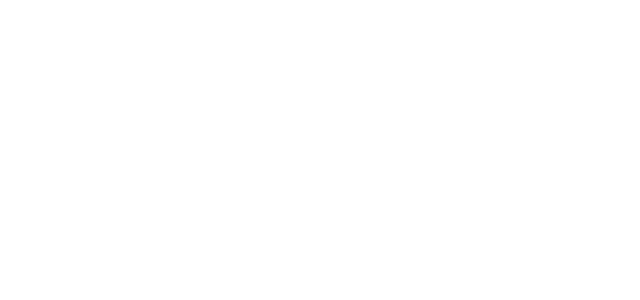
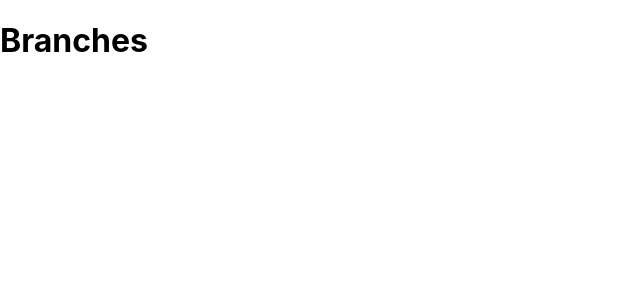
Before and after one commit to songhee24/axios-interceptor, a React (Create React App) app: page /branches in a window 1280 px wide. Before the commit this address had no page. Shown: the top 300 px of the page, without its empty margins (0-640 px from the left). Built offline with nearby package versions, Linux system fonts and the light colour scheme.

Commit message:
Branches.js rendering

```diff
--- /dev/null
+++ b/src/containers/Branches.js
@@ -0,0 +1,3 @@
+export const Branches = () => {
+    return <h1>Branches</h1>
+}
--- a/src/routes/AppRoutes.js
+++ b/src/routes/AppRoutes.js
@@ -1,17 +1,25 @@
 import {Route, Routes} from "react-router-dom";
 import {PrivateRoute} from "./PrivateRoute";
 import {LoginPage} from "../containers/Login.Page";
+import {Branches} from "../containers/Branches";
 
 export const AppRoutes = () => {
     // get token from store or is auth boolean value
-    const isAuth = false
+    const isAuth = true
     return (
         <Routes>
             <Route path={'/login'} element={
                 <PrivateRoute
                     AccessComponent={LoginPage}
                     isAuth={!isAuth}
-                    fallbackPath={'/'}
+                    fallbackPath={'/branches'}
+                />}
+            />
+            <Route path={'/branches'} element={
+                <PrivateRoute
+                    AccessComponent={Branches}
+                    isAuth={isAuth}
+                    fallbackPath={'/login'}
                 />}
             />
         </Routes>
```
